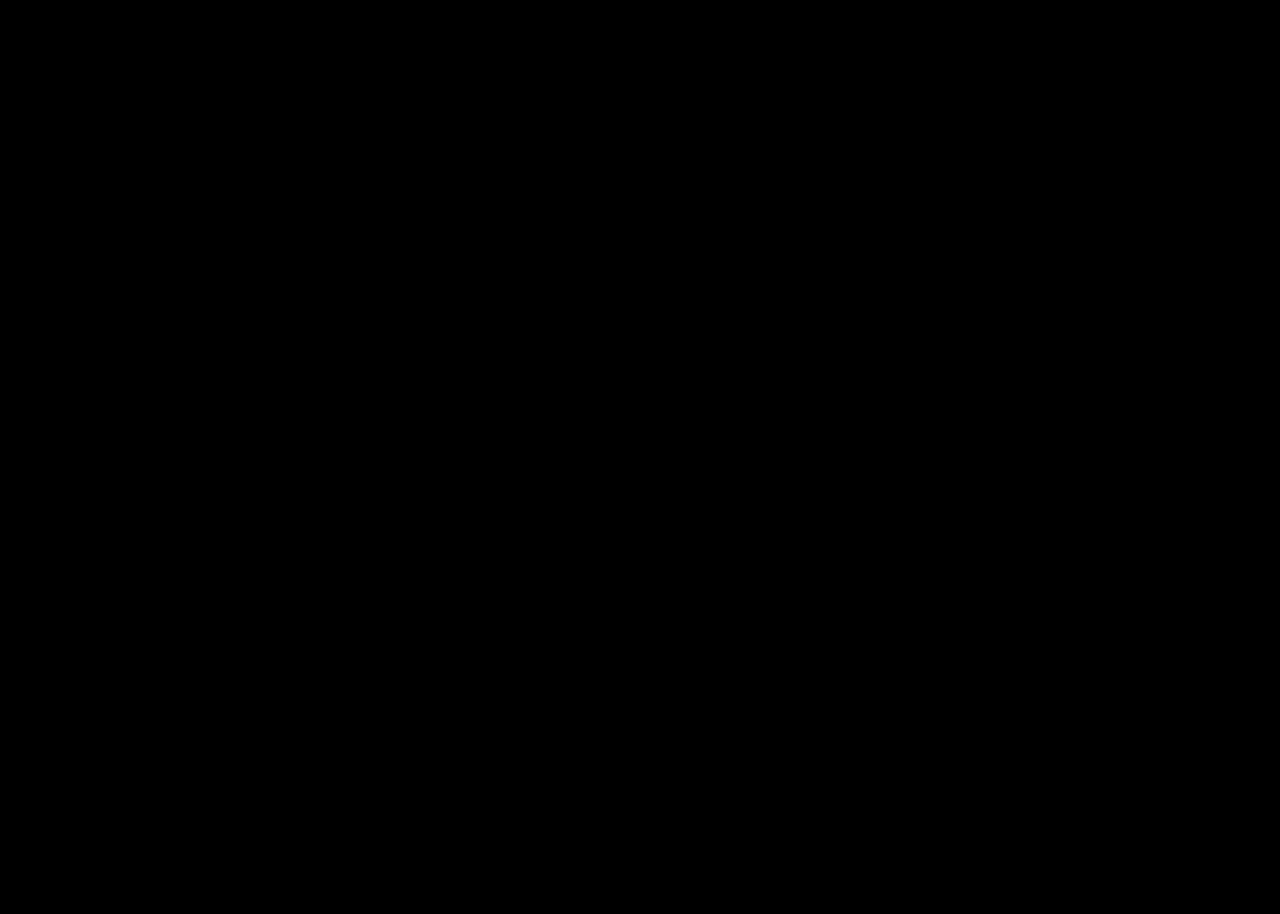
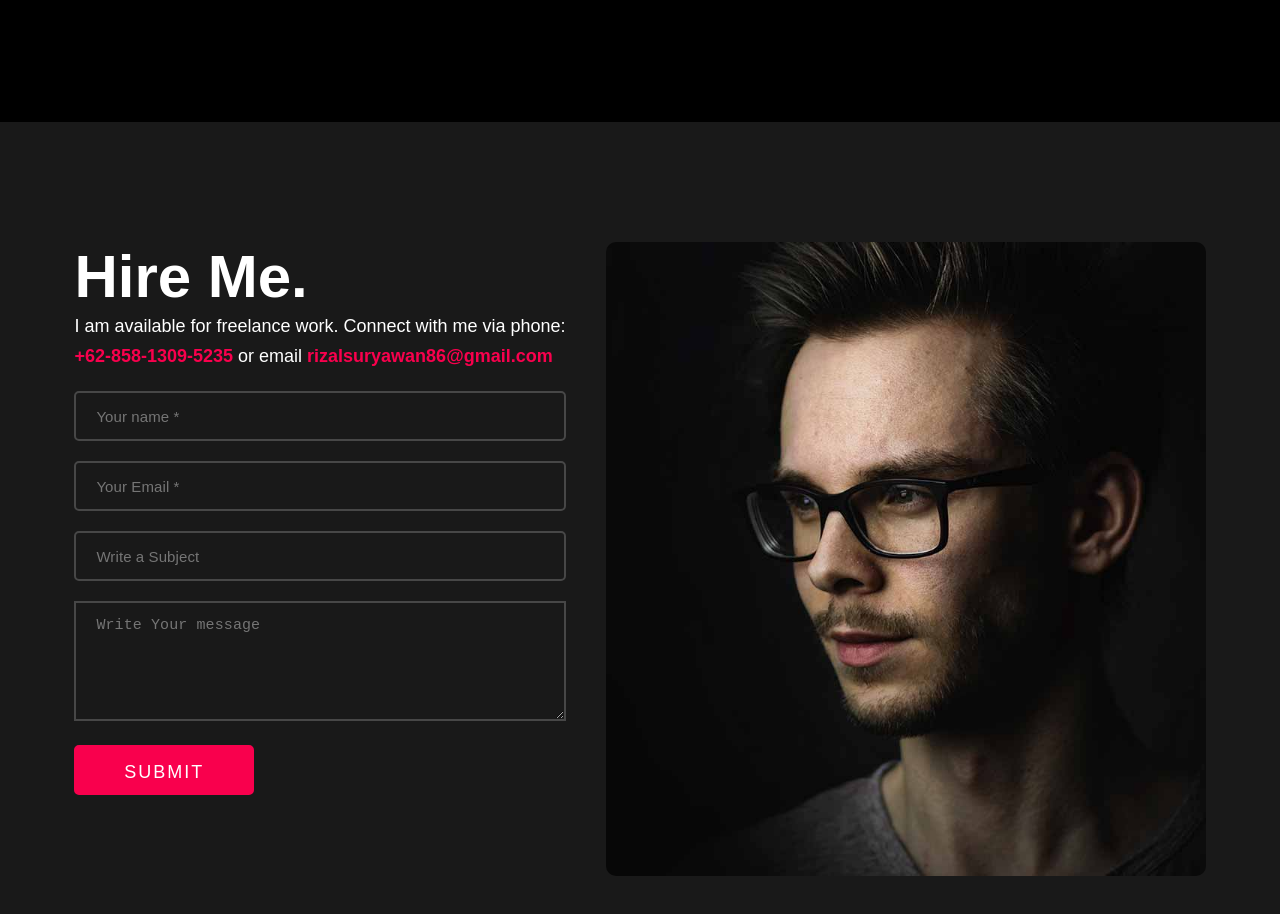
Before and after one commit to Rizaszs/real-portfolio, a React (Create React App) app: page / in a window 1280 px wide. Shown: the part 4953-5867 px from the top of the page. Before the commit the page ends 5075 px from the top, so only its background shows below. Built offline with nearby package versions, Linux system fonts and the light colour scheme.

Commit message:
create blog component

```diff
--- a/src/App.js
+++ b/src/App.js
@@ -1,6 +1,7 @@
 import About from './About';
 import './App.css';
 import Blog from './Blog';
+import Contact from './Contact';
 import Home from './Home';
 import Project from './Project';
 import Service from './Service';
@@ -13,6 +14,7 @@
       <Service/>
       <Project/>
       <Blog/>
+      <Contact/>
     </div>
   );
 }
--- /dev/null
+++ b/src/Contact.css
@@ -0,0 +1,49 @@
+.contact{
+    background-color: #191919;
+}
+h1.hire__text {
+    font-size: 60px;
+}
+p.hire__text{
+    font-size: 18px;
+    line-height: 30px;
+    color: rgba(29,29,36,.75);
+    font-weight: 400;
+}
+input.contact{
+    display: block;
+    width: 100%;
+    padding: 0 20px;
+    border: 2px solid rgba(0,0,0,.1);
+    border-radius: 5px;
+    -webkit-transition: all .3s ease;
+    transition: all .3s ease;
+    height: 50px;
+    line-height: 46px;
+    margin: 20px 0px;
+    outline: none;
+    color: #fff;
+    font-size: 15px;
+    letter-spacing: .1px;
+    background: none;
+    border: 2px solid hsla(0,0%,100%,.2);
+}
+.contact__img{
+    border-radius: 10px;
+    width: 100%;
+    overflow: hidden;
+}
+textarea#message{
+    height: 120px;
+    background: none;
+    padding: 0 20px;
+    width: 100%;
+    line-height: 46px;
+    color: #fff;
+    font-size: 15px;
+    letter-spacing: .1px;
+    border: 2px solid hsla(0,0%,100%,.2);
+}
+button.btn.contact.pointer {
+    margin: 20px 0px;
+}
--- /dev/null
+++ b/src/Contact.js
@@ -0,0 +1,33 @@
+import React from "react";
+import "./Contact.css";
+import contactImg from "./img/about-9.jpg"
+
+function Contact() {
+  return (
+    <div className="contact component__space">
+      <div className="row">
+        <div className="col__2">
+          <div className="contact__box">
+            <div className="contact__meta">
+              <h1 className="hire__text">Hire Me.</h1>
+              <p className="hire__text white">I am available for freelance work. Connect with me via phone:</p>
+              <p className="hire__text white"><strong>+62-858-1309-5235</strong> or email <strong>rizalsuryawan86@gmail.com</strong></p>
+            </div>
+            <div className="input__box">
+                <input type="text" className="contact name" placeholder="Your name *" />
+                <input type="text" className="contact email" placeholder="Your Email *" />
+                <input type="text" className="contact subject" placeholder="Write a Subject" />
+                <textarea name="message" id="message" placeholder="Write Your message"></textarea>
+                <button className="btn contact pointer" type="submit">Submit</button>
+            </div>
+          </div>
+        </div>
+        <div className="col__2">
+            <img src={contactImg} alt="" className="contact__img" />
+        </div>
+      </div>
+    </div>
+  );
+}
+
+export default Contact;
```
